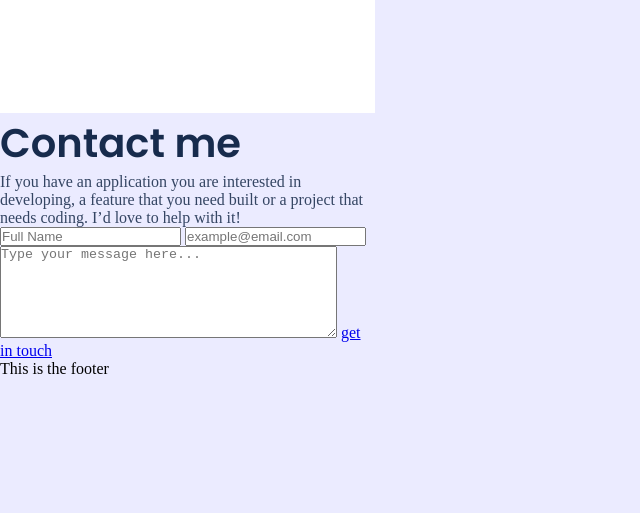
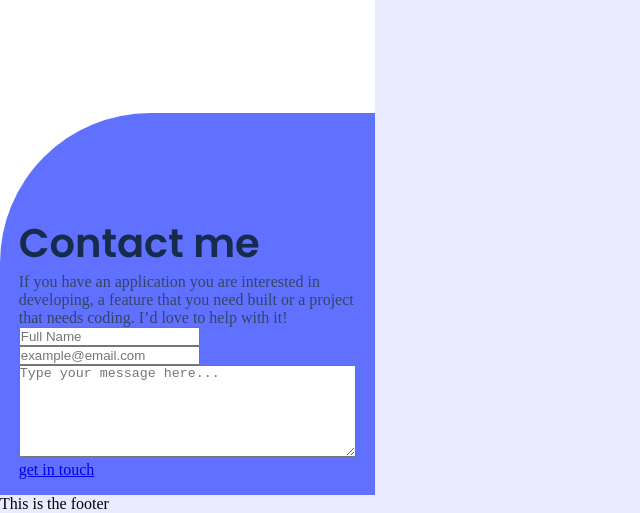
Before and after one commit to albertkantwi/side_project, a plain HTML site: page index.html in a window 1280 px wide. Shown: the part 4405-4918 px from the top of the page, without its empty margins (0-640 px from the left). Before the commit the page ends 4783 px from the top, so only its background shows below. Drawn offline with Linux system fonts and the light colour scheme.

Commit message:
Add basic styling

```diff
--- a/style.css
+++ b/style.css
@@ -16,10 +16,8 @@
 }
 
 body {
-
+    background: #ebebff;
     max-width: 375px;
-    background: #ebebff;
-
 }
 
 header {
@@ -35,6 +33,7 @@ header h4 {
     font-size: 20px;
     font-weight: 700;
 }
+
 
 .hero {
     display: flex;
@@ -167,6 +166,7 @@ p {
 
 .project {
     padding: 30px 5%;
+    background: #ebebff;
 }
 
 .tonic {
@@ -261,7 +261,7 @@ p {
     background: var(--bg);
     margin-top: 50px;
     border-top-right-radius: 150px;
-    padding: 100px 5%;
+    padding: 100px 5% 250px;
 }
 
 .about div h1 {
@@ -306,3 +306,10 @@ ul {
     padding: 0.5rem 1rem;
     border-radius: 5px;
 }
+
+.form {
+    background: var(--bg2);
+    padding: 100px 5% 1rem;
+    border-top-left-radius: 150px;
+    margin-top: -150px;
+}
```
